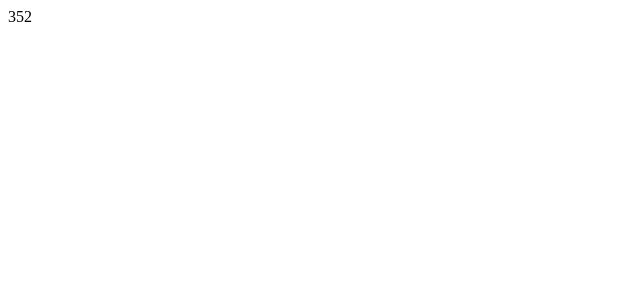
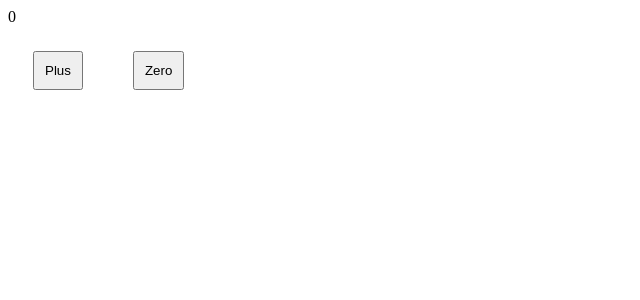
Before and after one commit to jmacosta/fullStackOpen, a React (Vite) app in the folder part1/courseinfo/: page / in a window 1280 px wide. Shown: the top 300 px of the page, without its empty margins (0-640 px from the left). Built offline with nearby package versions, Linux system fonts and the light colour scheme.

Commit message:
event control with a function

```diff
--- a/part1/courseinfo/src/main.jsx
+++ b/part1/courseinfo/src/main.jsx
@@ -93,10 +93,37 @@ const App = () => {
 
 //                 Re-renderizado de la página
 
+// const App = () => {
+//   const [counter, setCounter] = useState(345);
+//   setTimeout(() => setCounter(counter + 1), 1000);
+//   return <div>{counter}</div>;
+// };
+
+//Manejo de eventos
+
 const App = () => {
-  const [counter, setCounter] = useState(345);
-  setTimeout(() => setCounter(counter + 1), 1000);
-  return <div>{counter}</div>;
+  const [counter, setCounter] = useState(0);
+  const increaseByOne = () => {
+    setCounter(counter + 1);
+  };
+  const setToZero = () => {
+    setCounter(0);
+  };
+  return (
+    <div>
+      <div>{counter}</div>
+
+      <button
+        style={{ margin: "25px", padding: "10px" }}
+        onClick={increaseByOne}
+      >
+        Plus
+      </button>
+      <button style={{ margin: "25px", padding: "10px" }} onClick={setToZero}>
+        Zero
+      </button>
+    </div>
+  );
 };
 
 root.render(
```
